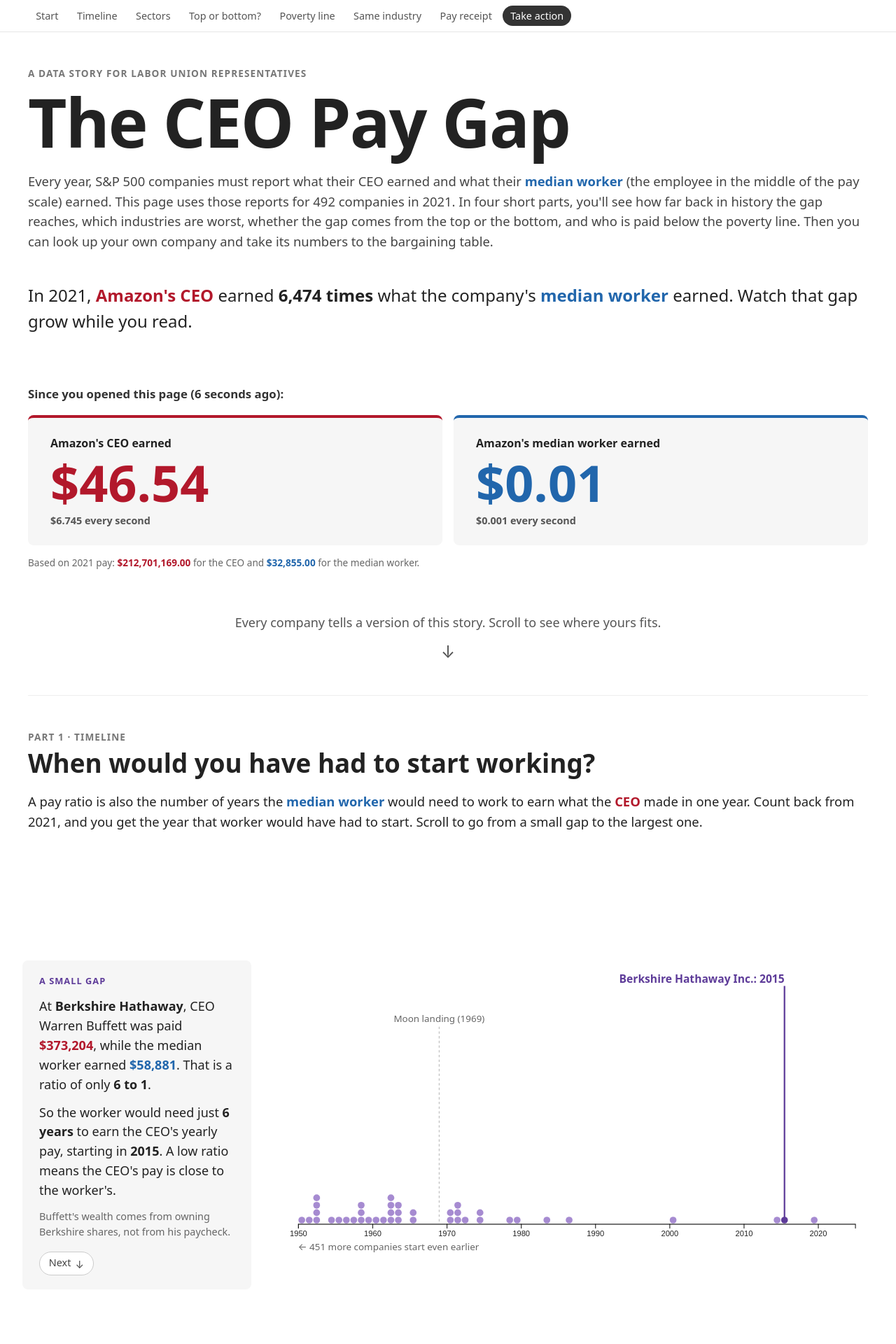
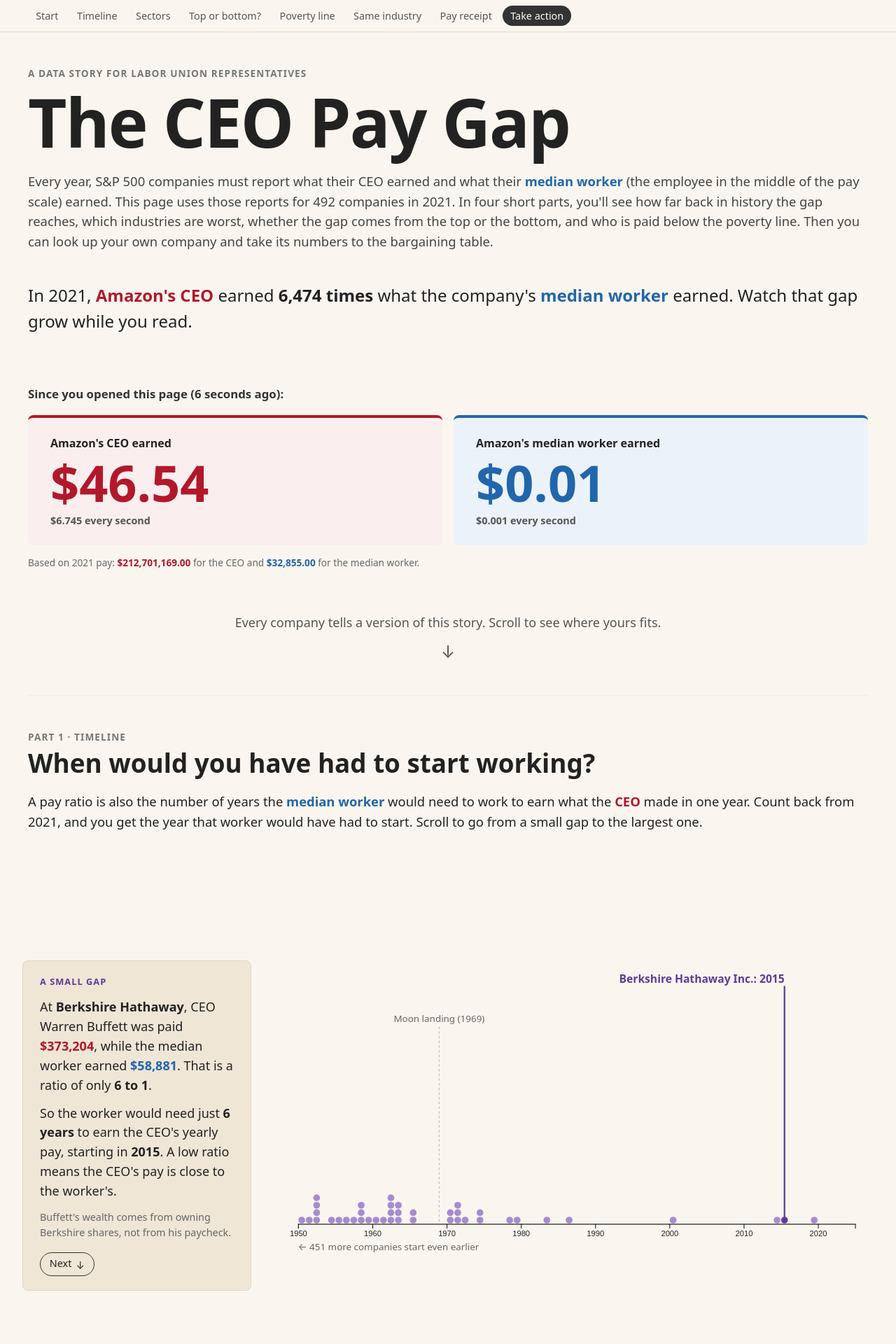
Before and after one commit to aisharashidahmed/CS1710-Final_Project, a SvelteKit app: page / in a window 1280 px wide. Shown: the top 1920 px of the page at 70% size. Built offline with nearby package versions, Linux system fonts and the light colour scheme.

Commit message:
Warm cream color scheme, no white backgrounds, darker Next buttons

```diff
--- a/src/lib/CompanySearch.svelte
+++ b/src/lib/CompanySearch.svelte
@@ -107,7 +107,7 @@
 		padding: 4px 0;
 		border: 1px solid #ddd;
 		border-radius: 6px;
-		background: #fff;
+		background: var(--card);
 		box-shadow: 0 4px 12px rgba(0, 0, 0, 0.12);
 		list-style: none;
 	}
@@ -127,7 +127,7 @@
 		font-size: 0.95rem;
 	}
 	button:hover {
-		background: #f3f3f3;
+		background: #e6dbc7;
 	}
 	.sector {
 		margin-left: 0.4rem;
--- a/src/lib/CompanyStrip.svelte
+++ b/src/lib/CompanyStrip.svelte
@@ -94,7 +94,7 @@
 				style:transform="translateY({y(sector)}px)"
 				width={width - margin.left - margin.right}
 				height={y.bandwidth()}
-				fill={i % 2 ? '#fff' : '#f1f5f9'}
+				fill={i % 2 ? 'transparent' : 'rgba(120, 90, 40, 0.06)'}
 				transition:fade={{ duration: DURATION }}
 			/>
 		{/each}
--- a/src/lib/Hook.svelte
+++ b/src/lib/Hook.svelte
@@ -62,7 +62,7 @@
 		flex-direction: column;
 		padding: 1.5rem 2rem;
 		border-radius: 8px;
-		background: #f6f6f6;
+		background: var(--card);
 	}
 
 	.who {
@@ -93,10 +93,12 @@
 	}
 
 	.ceo-box {
+		background: var(--ceo-tint);
 		border-top: 4px solid var(--ceo);
 	}
 
 	.worker-box {
+		background: var(--worker-tint);
 		border-top: 4px solid var(--worker);
 	}
 
--- a/src/lib/Placeholder.svelte
+++ b/src/lib/Placeholder.svelte
@@ -26,7 +26,7 @@
 		padding: 1rem 1.5rem;
 		border: 2px dashed #bbb;
 		border-radius: 8px;
-		background: #f3f3f3;
+		background: var(--card);
 		color: #555;
 		text-align: center;
 	}
--- a/src/lib/SectionNav.svelte
+++ b/src/lib/SectionNav.svelte
@@ -51,8 +51,8 @@
 		position: sticky;
 		top: 0;
 		z-index: 10;
-		border-bottom: 1px solid #e5e5e5;
-		background: rgba(255, 255, 255, 0.95);
+		border-bottom: 1px solid #e8dfd0;
+		background: rgba(250, 246, 239, 0.95);
 		backdrop-filter: blur(4px);
 	}
 
@@ -79,7 +79,7 @@
 	}
 
 	a:hover {
-		background: #f3f3f3;
+		background: #e6dbc7;
 	}
 
 	a.current {
--- a/src/lib/TimeCompare.svelte
+++ b/src/lib/TimeCompare.svelte
@@ -62,7 +62,7 @@
 		padding: 1rem 1.5rem;
 		border-left: 4px solid var(--company-dark);
 		border-radius: 8px;
-		background: #f7f4fb;
+		background: var(--card);
 	}
 	h3 {
 		margin: 0 0 0.5rem;
--- a/src/lib/TimelineStory.svelte
+++ b/src/lib/TimelineStory.svelte
@@ -171,7 +171,8 @@
 		margin: 0 0 60vh;
 		padding: 1.25rem 1.5rem;
 		border-radius: 8px;
-		background: #f6f6f6;
+		background: var(--card);
+		border: 1px solid #e2d6c1;
 		opacity: 0.4;
 		transition: opacity 300ms;
 	}
@@ -212,10 +213,11 @@
 		gap: 0.4rem;
 		margin-top: 0.25rem;
 		padding: 0.3rem 0.8rem;
-		border: 1px solid #ccc;
+		border: 1.5px solid var(--sector-dark);
 		border-radius: 999px;
-		background: #fff;
-		color: #444;
+		background: var(--card);
+		color: #222;
+		font-weight: 600;
 		font: inherit;
 		font-size: 0.9rem;
 		text-decoration: none;
@@ -223,7 +225,7 @@
 	}
 
 	.next:hover {
-		background: #f3f3f3;
+		background: #e6dbc7;
 	}
 
 	.step.explore .next {
@@ -259,7 +261,7 @@
 			top: 3rem;
 			height: auto;
 			z-index: 1;
-			background: #fff;
+			background: var(--bg);
 		}
 
 		.steps {
@@ -268,7 +270,7 @@
 		}
 
 		.step {
-			background: rgba(255, 255, 255, 0.96);
+			background: rgba(239, 230, 214, 0.97);
 			box-shadow: 0 2px 10px rgba(0, 0, 0, 0.12);
 		}
 	}
--- a/src/lib/Tooltip.svelte
+++ b/src/lib/Tooltip.svelte
@@ -24,7 +24,7 @@
 		width: max-content;
 		max-width: 240px;
 		padding: 6px 8px;
-		background: #fff;
+		background: var(--card);
 		border: 1px solid #ccc;
 		border-radius: 4px;
 		box-shadow: 0 2px 6px rgba(0, 0, 0, 0.15);
--- a/src/lib/WorkdaysCard.svelte
+++ b/src/lib/WorkdaysCard.svelte
@@ -49,7 +49,7 @@
 
 <style>
 	.card {
-		background: #fff;
+		background: var(--card);
 		border: 1px solid #ddd;
 		border-radius: 6px;
 		padding: 16px 20px;
--- a/src/routes/+layout.svelte
+++ b/src/routes/+layout.svelte
@@ -20,6 +20,12 @@
 		--company-dark: #5e3c99;
 		--sector: #9a9a9a;
 		--sector-dark: #333;
+
+		/* Page colors: warm off-white page, cards are a deeper shade of the same color. */
+		--bg: #faf6ef;
+		--card: #efe6d6;
+		--ceo-tint: #fbeeee;
+		--worker-tint: #ecf2f9;
 	}
 
 	/* Highlight key numbers in the story text. */
@@ -57,7 +63,7 @@
 	:global(body) {
 		margin: 0;
 		font-size: 18px;
-		background: #fff;
+		background: var(--bg);
 		color: #222;
 		font-family: system-ui, -apple-system, 'Segoe UI', sans-serif;
 	}
@@ -78,14 +84,14 @@
 		padding: 0.2rem 0.7rem;
 		border: 1px solid #bbb;
 		border-radius: 999px;
-		background: #fff;
+		background: var(--card);
 		font: inherit;
 		font-size: 0.85rem;
 		cursor: pointer;
 	}
 
 	:global(button:hover) {
-		background: #f3f3f3;
+		background: #e6dbc7;
 	}
 
 	:global(svg text) {
--- a/src/routes/+page.svelte
+++ b/src/routes/+page.svelte
@@ -353,7 +353,7 @@
 		margin: 0;
 		padding: 1rem 1rem 1rem 3.25rem;
 		border-radius: 8px;
-		background: #f6f6f6;
+		background: var(--card);
 		counter-increment: step;
 	}
 
@@ -437,7 +437,7 @@
 		margin-top: 2rem;
 		padding: 0.5rem 0.75rem;
 		border-left: 3px solid var(--sector-dark);
-		background: #f5f5f5;
+		background: var(--card);
 	}
 
 	.lede {
```
Also changed, not shown: 1 other file (tests, documents, lock files or other folders).
